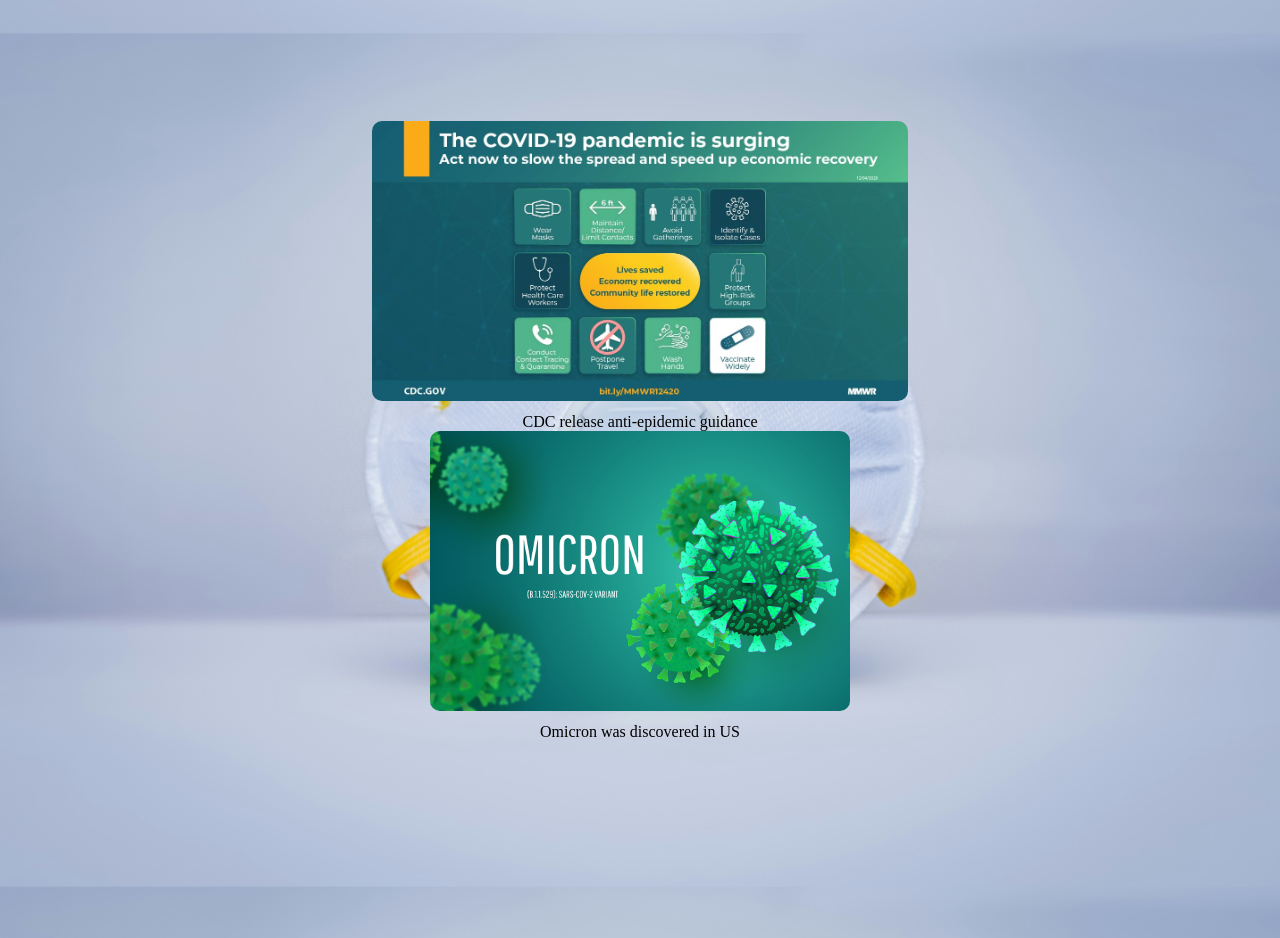
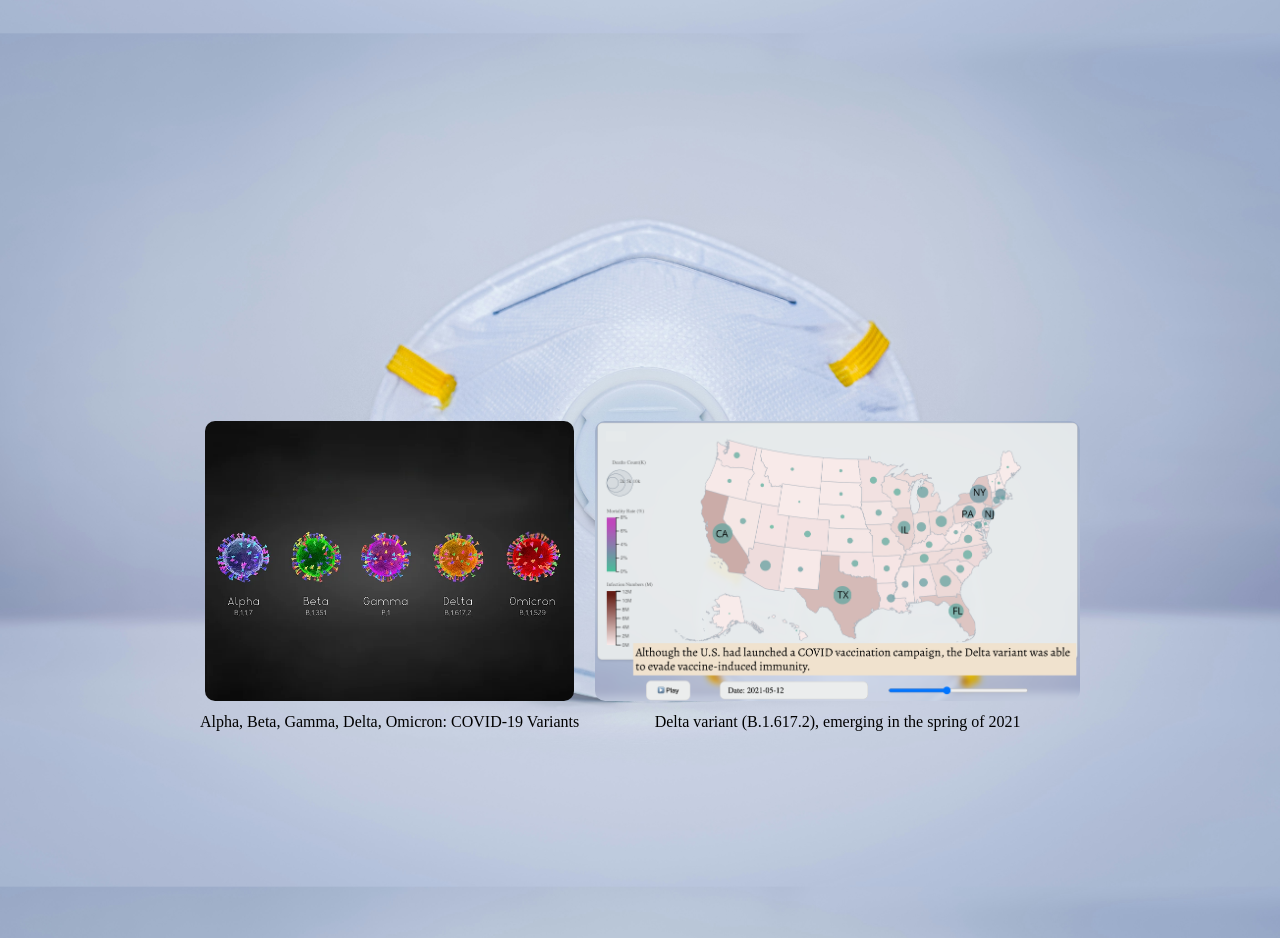
Before and after one commit to KUJIcheng/US-COVID19-Analysis, a SvelteKit app: page / in a window 1280 px wide. Shown: the part 3380-4318 px from the top of the page. Built offline with nearby package versions, Linux system fonts and the light colour scheme; no server answers.

Commit message:
update App.svelte

```diff
--- a/src/components/App.svelte
+++ b/src/components/App.svelte
@@ -1045,20 +1045,35 @@
   </div>
 
   <div class="text-box" style="text-align: left;">
-    <h2>What is the Map Above Tell?</h2>
-    <h3>这段话可能要更有趣一些才行，如果需要可以搭配图片说明，就跟上面介绍big event一样放两张图在这段话下面: Beginning in March 2020, the East Coast, notably New York, New Jersey, and Pennsylvania, experienced a surge in COVID-19 deaths. Through 2021, death counts rose across several states, including California, Texas, Illinois, and Florida; however, mortality rates showed a relative decline, indicated by lighter-shaded circles. Case numbers spiked, particularly in California, Texas, and Florida, towards late 2021. In the end, we observe that California, Florida, Texas, and New York have the highest numbers of cases and possibly death cases. Thus, we would like to explore the details of the spread trajectory of COVID-19 in particular states, taking into account government policies and public health measures.</h3>
-  </div>
+    <h2>What does the Map Above Tell?</h2>
+    <h3>Starting from March 2020, A shadow fell over the East Coast as New York, New Jersey, and Pennsylvania became the first battlefields in America's war against an invisible enemy. Let's take a closer look at the spread trajectories of different COVID-19 variants 🦠 in the states.</h3>
+
+    <h3>The first highly publicized variant—B.1.1.7, then called Alpha—showed up in the United Kingdom in September 2020. This variant sparked a global surge in COVID infections, striking at a time when the world was still awaiting the arrival of vaccines.</h3>
+
+    <h3>Soon after Alpha's detection, the Beta variant (B.1.351) emerged in South Africa, boasting a 50% higher transmission rate, as cited by the Centers for Disease Control and Prevention (CDC). The three main vaccines 💉 offered in the U.S.—Pfizer, Moderna, and J&J—were effective against Beta.</h3>
+
+    <h3>The Delta variant (B.1.617.2), emerging in the spring of 2021, swiftly became prevalent in India before spreading to over 130 countries, triggering a lethal global COVID wave. It led to more severe illness and higher hospitalization rates among the unvaccinated than other variants.</h3>
+
+    <h3>The original Omicron variant identified in late November 2021 was highly transmissible, but some studies showed that it caused milder infections and people were less likely to be hospitalized with COVID if they were infected with the strain.</h3>
+</div>
+
 
   <div class="image-container">
     <div class="image-item">
-      <img src="pictures/event1.jpg" alt="Event 1">
-      <p>CDC release anti-epidemic guidance</p>
+      <img src="pictures/variants.png" alt="Event 1">
+      <p>Alpha, Beta, Gamma, Delta, Omicron: COVID-19 Variants</p>
     </div>
     <div class="image-item">
-      <img src="pictures/event2.jpg" alt="Event 2">
-      <p>Omicron was discovered in US</p>
+      <img src="pictures/deltatxt.png" alt="Event 2">
+      <p>Delta variant (B.1.617.2), emerging in the spring of 2021</p>
     </div>
   </div>
+
+<div class="text-box" style="text-align: left;">
+    <h3>Through 2021, death counts rose across several states 🇺🇸, including California, Texas, Illinois, and Florida; however, mortality rates showed a relative decline, indicated by lighter-shaded circles. Case numbers spiked, particularly in California, Texas, and Florida, towards late 2021. In the end, we observe that California, Florida, Texas, and New York have the highest numbers of cases and possibly death cases.
+</h3>
+</div>
+
 
   <div class="text-box" style="text-align: left;">
     <h2>COVID-19 on Micro-Level, What Happen in California🐻over Time?</h2>
@@ -1101,19 +1116,20 @@
 
   <div class="text-box" style="text-align: left;">
     <h2>How Death Rate Change Over Time:</h2>
-    <h3>The graph illustrates the rate of change in mortality over a timeline from 2021 to 2023. There was a significant spike in April 2020, indicating a sharp increase in mortality rate corresponding to the surge in COVID-19 deaths at that time. This is followed by fluctuations above and below the baseline, but the overall trend shows a decrease in mortality rate as the fluctuations become less pronounced over time. The arrival of the Omicron variant in November 2021 correlated with an uptick in infection rates, yet mortality rates remained comparatively steady. This stability in mortality could suggest a lower severity of the Omicron variant compared to its predecessors.
+    <h3>The graph illustrates the rate of change in mortality over a timeline from 2021 to 2023. There was a significant spike in April 2020, indicating a sharp increase in mortality rate corresponding to the surge in COVID-19 deaths at that time. This is followed by fluctuations above and below the baseline, but the overall trend shows a decrease in mortality rate as the fluctuations become less pronounced over time.  </h3>
+
+    <h3>The arrival of the Omicron variant in November 2021 correlated with an uptick in infection rates, yet mortality rates remained comparatively steady. This stability in mortality could suggest a lower severity of the Omicron variant compared to its predecessors.
       By October 2022, the rate appears to have stabilized near the baseline, suggesting that the mortality rate changes have significantly reduced or normalized compared to the initial spike.
-      </h3>
+    </h3>
   </div>
 
   <div class="text-box" style="text-align: left;">
-    <h2>What does a reduced oscillation in the rate of change of mortality tell:</h2>
+    <h2>What does a reduced oscillation in the rate of change of mortality tell us?</h2>
     <h3>Analysis of the changing rate of the death rate</h3>
-  </div>
 
-  <div class="text-box" style="text-align: left;">
-    <h2>What does a reduced oscillation in the rate of change of mortality tell:</h2>
-    <h3>Analysis of the changing rate of the death rate</h3>
+  <h3>The graph's trend of reduced oscillation suggests a stabilization of the situation; the mortality rate from COVID-19 is becoming more predictable and less volatile over time. It could indicate that, while infections may continue, the impact on mortality has lessened—potentially due to factors like widespread vaccination and booster shots, improved treatment protocols, or the emergence of less lethal virus variants like Omicron. This stabilization near the baseline by October 2022 could imply that mortality rates have reached a level consistent with endemic conditions.
+  </h3>
+
   </div>
 
   <div class="text-box" style="text-align: left;">
```
Also changed, not shown: static/pictures/deltatxt.png (added), static/pictures/variants.png (added).
